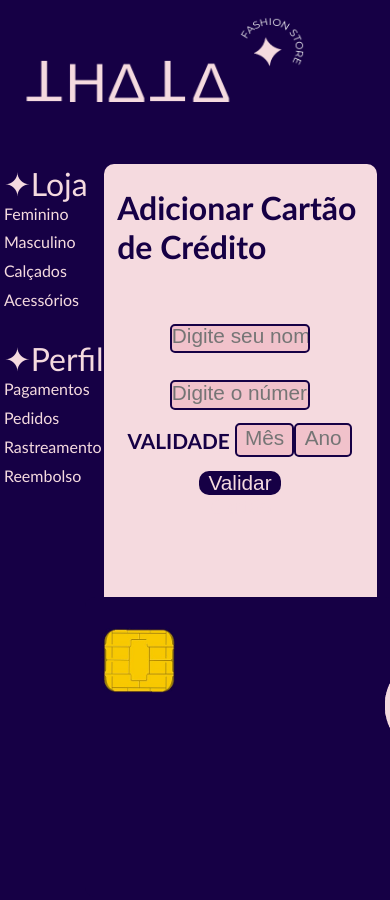
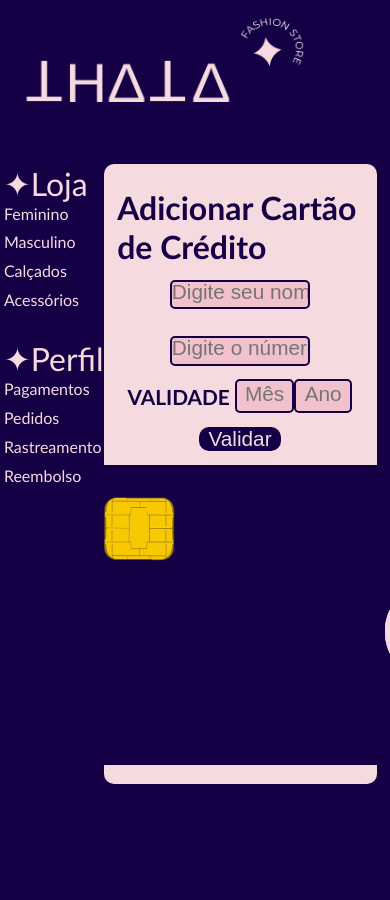
Before and after one commit to ThamaraBortolin/SAP007-card-validation, a website with bundled scripts: page src/index.html in a window 390 px wide. Shown: the top 900 px of the page. After the commit the page ends 844 px from the top, so only its background shows below. Built offline with nearby package versions, Linux system fonts and the light colour scheme.

Commit message:
ajustes mobile

```diff
--- a/src/style.css
+++ b/src/style.css
@@ -189,7 +189,7 @@ figure{
     flex-direction: row;
     justify-content: center;
     height: max-content;
-    height: 80vh;
+    height: 80%;
     margin-bottom: 5%;
     padding-bottom: 5%;
   }
```
